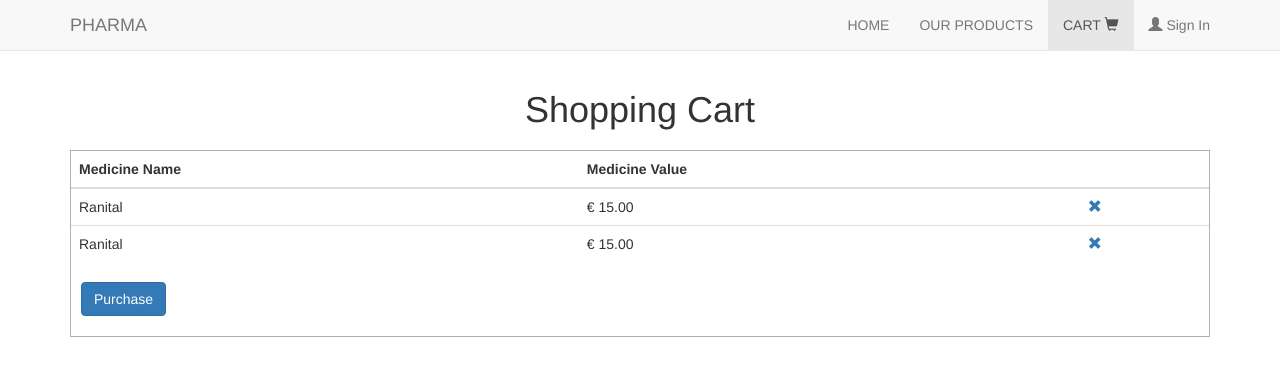
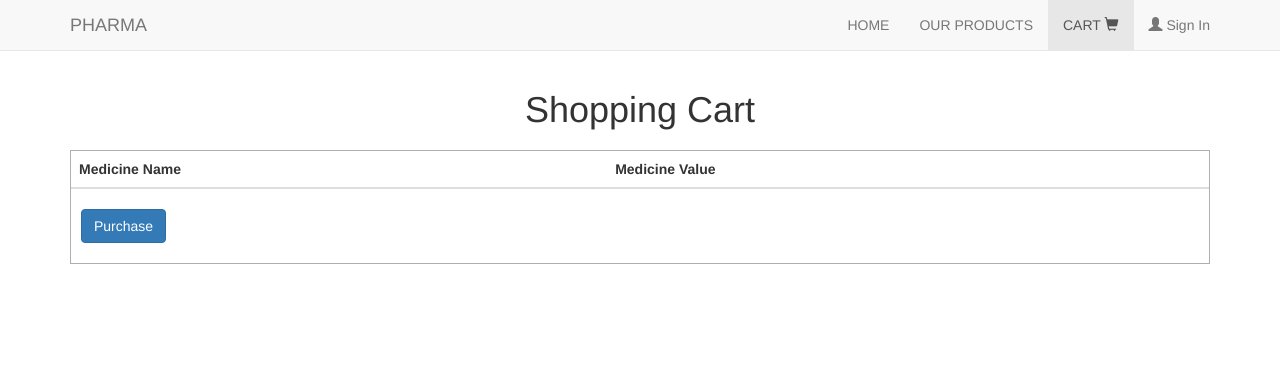
Before and after one commit to jorgomehilli/Internship-Angular, an Angular app: page /cart in a window 1280 px wide. Shown: the top 376 px of the page. Built offline with nearby package versions, Linux system fonts and the light colour scheme.

Commit message:
Saved Products in Json-server

```diff
--- /dev/null
+++ b/db.json
@@ -0,0 +1,10 @@
+{
+  "produktet": [
+    { "id": 1, "name": "Ranital", "price": "14.99", "imgPath":"https://img-new.cgtrader.com/items/771790/6b0a1548cb/medicine-pills-package-3d-model-rigged-obj-mtl-3ds-fbx-blend-dae.png" },
+    { "id": 2, "name": "Codiovan", "price": "9.60", "imgPath":"https://static.wixstatic.com/media/04f121_1ade7959184d417c9fa6572f1c6b2607~mv2.png/v1/fill/w_576,h_576,al_c,lg_1/04f121_1ade7959184d417c9fa6572f1c6b2607~mv2.png" }
+  ],
+
+  "shporta": [
+    { "id": 2, "name": "Codiovan", "price": "9.60", "imgPath":"https://static.wixstatic.com/media/04f121_1ade7959184d417c9fa6572f1c6b2607~mv2.png/v1/fill/w_576,h_576,al_c,lg_1/04f121_1ade7959184d417c9fa6572f1c6b2607~mv2.png" }
+  ]
+}
--- a/src/app/app.module.ts
+++ b/src/app/app.module.ts
@@ -1,6 +1,6 @@
 import { BrowserModule } from '@angular/platform-browser';
 import { NgModule } from '@angular/core';
-
+import { HttpClientModule} from '@angular/common/http'
 import { AppComponent } from './app.component';
 import { HomeComponent } from './home/home.component';
 import { ProductsComponent } from './products/products.component';
@@ -23,7 +23,8 @@ import { CartItemComponent } from './cart/cart-item/cart-item.component';
   ],
   imports: [
     BrowserModule,
-    AppRoutingModule
+    AppRoutingModule,
+    HttpClientModule
   ],
   providers: [CartService],
   bootstrap: [AppComponent]
--- a/src/app/cart/cart.service.ts
+++ b/src/app/cart/cart.service.ts
@@ -2,8 +2,7 @@ import { Product } from '../products/product.model';
 
 export class CartService{
 
-    private cart_products: Product[] = [new Product("Ranital","15.00","https://img-new.cgtrader.com/items/771790/6b0a1548cb/medicine-pills-package-3d-model-rigged-obj-mtl-3ds-fbx-blend-dae.png"),
-                                        new Product("Ranital","15.00","https://img-new.cgtrader.com/items/771790/6b0a1548cb/medicine-pills-package-3d-model-rigged-obj-mtl-3ds-fbx-blend-dae.png")];
+    private cart_products: Product[] = [];
 
     getProducts(){
         return this.cart_products;
@@ -21,7 +20,7 @@ export class CartService{
         let shuma;
 
         for(let i=0;i<this.cart_products.length;i++){
-          shuma = shuma+this.cart_products[i].price;
+          shuma = shuma + this.cart_products[i].price;
       }
 
     }
--- a/src/app/products/product-item/product-item.component.html
+++ b/src/app/products/product-item/product-item.component.html
@@ -6,7 +6,7 @@
 
         <div class="row">
           <div class="col-sm-4"><img style="max-height: auto; max-width: 80%;"
-            [src]="product.imagePath">
+            [src]="product.imgPath">
             </div>
            <div class="col-sm-4"><h5 style="font-weight: bold;">{{product.name}}</h5>
             <p >Përshkrimi: 8 mg/2 mg Sublingual Tablets</p>
--- a/src/app/products/product-item/product-item.component.ts
+++ b/src/app/products/product-item/product-item.component.ts
@@ -15,7 +15,7 @@ export class ProductItemComponent implements OnInit {
   ngOnInit() {
   }
 
-AddToCart(){
-this.p.AddItemToCart(this.product);
+  AddToCart() {
+    this.p.AddItemToCart(this.product);
+  }
 }
-}
--- a/src/app/products/product.model.ts
+++ b/src/app/products/product.model.ts
@@ -1,12 +1,12 @@
 export class Product{
     public name: string;
     public price: string;
-    public imagePath: string;
+    public imgPath: string;
 
     constructor(name:string, price:string,imagePath:string){
         this.name=name;
         this.price=price;
-        this.imagePath=imagePath;
+        this.imgPath=imagePath;
 
     }
 }
--- a/src/app/products/products.component.ts
+++ b/src/app/products/products.component.ts
@@ -10,12 +10,16 @@ import { ProductsService } from './products.service';
   providers:[ProductsService]
 })
 export class ProductsComponent implements OnInit {
-products: Product[];
+products: Product[] = [];
 
   constructor(private productsService: ProductsService) { }
 
   ngOnInit() {
-    this.products = this.productsService.getProducts();
+    this.productsService.recieveData().subscribe((produktet: Product[]) =>{
+      this.products = produktet;
+      console.log(this.products);
+    },error => {
+      console.log(error);
+    })
+  };
   }
-
-}
--- a/src/app/products/products.service.ts
+++ b/src/app/products/products.service.ts
@@ -1,24 +1,19 @@
 import { Product } from './product.model';
 import { Injectable } from '@angular/core';
 import { CartService } from '../cart/cart.service';
+import { HttpClient } from '@angular/common/http';
+
 
 @Injectable()
-export class ProductsService{
+export class ProductsService {
+    constructor(private cart: CartService, private http: HttpClient) {
+    }
 
-    private products: Product[]= [
-        new Product("Ranital","15.00","https://img-new.cgtrader.com/items/771790/6b0a1548cb/medicine-pills-package-3d-model-rigged-obj-mtl-3ds-fbx-blend-dae.png"),
-        new Product("Codiovan","29.60","https://static.wixstatic.com/media/04f121_1ade7959184d417c9fa6572f1c6b2607~mv2.png/v1/fill/w_576,h_576,al_c,lg_1/04f121_1ade7959184d417c9fa6572f1c6b2607~mv2.png"),
-        new Product("Codiovan","29.60","https://img-new.cgtrader.com/items/771790/6b0a1548cb/medicine-pills-package-3d-model-rigged-obj-mtl-3ds-fbx-blend-dae.png")
+    AddItemToCart(p: Product) {
+        this.cart.AddToCart(p);
+    }
 
-    ];
-      constructor(private cart:CartService){
-
-      }
-      getProducts(){
-          return this.products.slice();
-      }
-
-      AddItemToCart(p:Product){
-      this.cart.AddToCart(p);
-      }
+    recieveData() {
+        return this.http.get<Product[]>('http://localhost:3000/produktet');
+    }
 }
--- a/src/db.json
+++ /dev/null
@@ -1,9 +0,0 @@
-{
-    "posts": [
-      { "id": 1, "title": "json-server", "author": "typicode" }
-    ],
-    "comments": [
-      { "id": 1, "body": "some comment", "postId": 1 }
-    ],
-    "profile": { "name": "typicode" }
-  }
```
